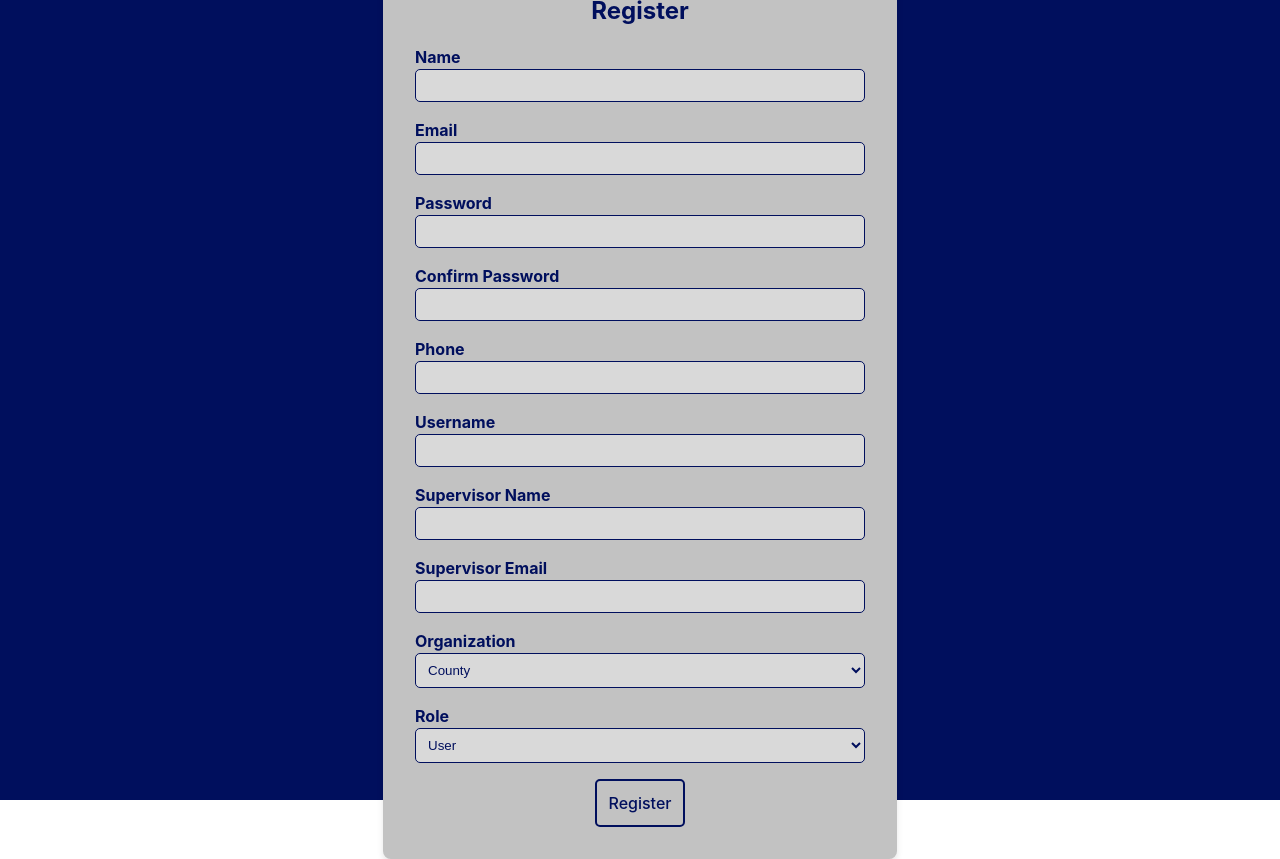
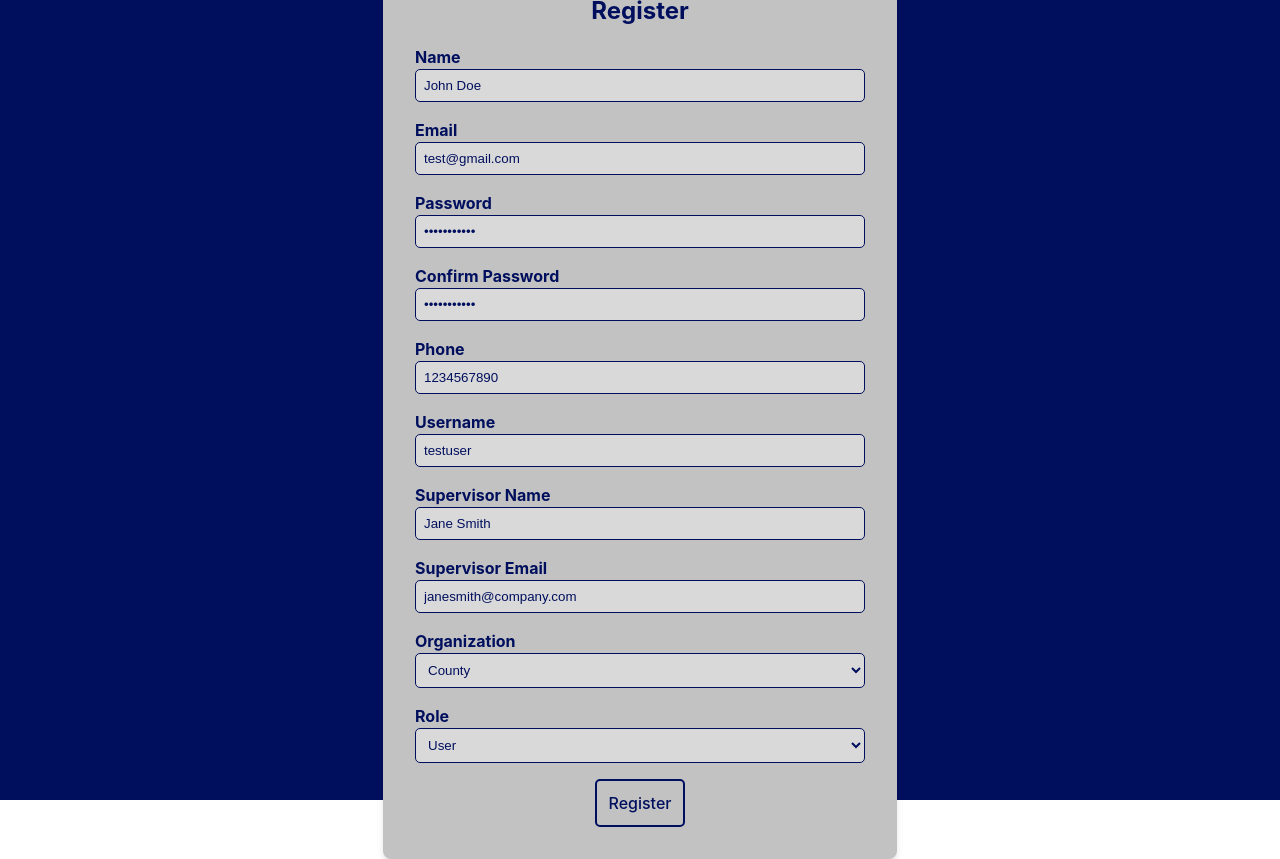
Before and after one commit to KyuXCode/vote-vault-frontend, a React (Vite) app: page /register in a window 1280 px wide. Built offline with nearby package versions, Linux system fonts and the light colour scheme.

Commit message:
Refactor

```diff
--- a/src/Auth/AuthContext.tsx
+++ b/src/Auth/AuthContext.tsx
@@ -21,24 +21,20 @@ export const AuthProvider: React.FC<{ children: ReactNode }> = ({ children }) =>
         getUserInfo().then( user => {
             if (user) {
                 setUser(user)
-                console.log(user.name)
+                console.log(user.role)
             }
         })
     }, []);
 
     const login = async (loginCredential: LoginCredential) => {
-        try {
            const res = await userLogin(loginCredential)
             console.log(res)
-            if (res) {
-                localStorage.setItem("XSRF-TOKEN", res.access_token)
-                localStorage.setItem("expires_at", res.expires_at)
+            if (res && res.data) {
+                localStorage.setItem("XSRF-TOKEN", res.data.access_token)
+                localStorage.setItem("expires_at", res.data.expires_at)
                 setIsAuthenticated(true);
                 setUser(user);
             }
-        } catch (error) {
-            console.error("Login failed", error);
-        }
     };
 
     // Handle logout (clear state & invalidate session)
--- a/src/Auth/Login/Login.tsx
+++ b/src/Auth/Login/Login.tsx
@@ -16,10 +16,13 @@ const Login: FC = () => {
         e.preventDefault();
         setLoading(true);
 
-        await login({
+        const res = await login({
             email: email,
             password: password
         });
+
+
+        console.log(res)
 
         setLoading(false);
 
--- a/src/Auth/Login/loginStyle.scss
+++ b/src/Auth/Login/loginStyle.scss
@@ -10,7 +10,6 @@
 }
 
 .login-form {
-  background: var(--white);
   padding: 2rem;
   border-radius: 8px;
   box-shadow: 0 4px 6px rgba(0, 0, 0, 0.1);
@@ -50,7 +49,7 @@ h2 {
 }
 
 .input-group input:focus {
-  border-color: var(--primary-color);
+  border-color: colors.$primary-color;
 }
 
 .login-button {
--- a/src/Auth/Register/Register.tsx
+++ b/src/Auth/Register/Register.tsx
@@ -7,20 +7,35 @@ import './registerStyle.scss'
 import {registerUser} from "../../utilities/api/authApi.ts";
 
 const Register: FC = () => {
+    const credential: UserCredential = {
+        name: "John Doe",
+        email: "test@gmail.com",
+        password: "password123",
+        password_confirmation: "password123",
+        phone: "1234567890",
+        username: "testuser",
+        supervisor_name: "Jane Smith",
+        supervisor_email: "janesmith@company.com",
+        organization: OrgType.County,
+        role: Role.User
+    }
+
     const navigate = useNavigate();
 
-    const [formData, setFormData] = useState<UserCredential>({
-        name: "",
-        email: "",
-        password: "",
-        password_confirmation: "",
-        phone: "",
-        username: "",
-        supervisor_name: "",
-        supervisor_email: "",
-        organization: OrgType.County,
-        role: Role.User,
-    });
+    // const [formData, setFormData] = useState<UserCredential>({
+    //     name: "",
+    //     email: "",
+    //     password: "",
+    //     password_confirmation: "",
+    //     phone: "",
+    //     username: "",
+    //     supervisor_name: "",
+    //     supervisor_email: "",
+    //     organization: OrgType.County,
+    //     role: Role.User,
+    // });
+
+    const [formData, setFormData] = useState<UserCredential>(credential);
 
     const [errors, setErrors] = useState<Record<string, string>>({});
     const [loading, setLoading] = useState(false);
--- a/src/Navbar/Navbar.tsx
+++ b/src/Navbar/Navbar.tsx
@@ -1,9 +1,11 @@
 import {FC} from 'react';
 import './navbarStyles.scss'
 import {useNavigate} from "react-router-dom";
+import {useAuth} from "../Auth/AuthContext.tsx";
 
 const Navbar: FC = () => {
     const navigate = useNavigate();
+    const { user, logout } = useAuth()
 
     return (
         <div className="navbar">
@@ -18,6 +20,7 @@ const Navbar: FC = () => {
             <div className='item' onClick={() => navigate("/dispositions")}>Dispositions</div>
             <div className='item' onClick={() => navigate("/storage_locations")}>Storage Locations</div>
             <div className='item' onClick={() => navigate("/audit")}>Audits</div>
+            <div className='item' onClick={() => logout()}>{user?.name} Logout</div>
         </div>
     );
 };
--- a/src/utilities/api/authApi.ts
+++ b/src/utilities/api/authApi.ts
@@ -45,11 +45,13 @@ export async function userLogin(credential: LoginCredential) {
             body: JSON.stringify(credential)
         })
 
+        const data = await res.json() as AuthToken;
+
         if (res.status === 200) {
-            return await res.json() as AuthToken;
+            return {success: true, data: data};
         }
     } catch (error) {
-        console.error('Login Failed: ', error);
+        return {success: false, error}
     }
 }
 
```
